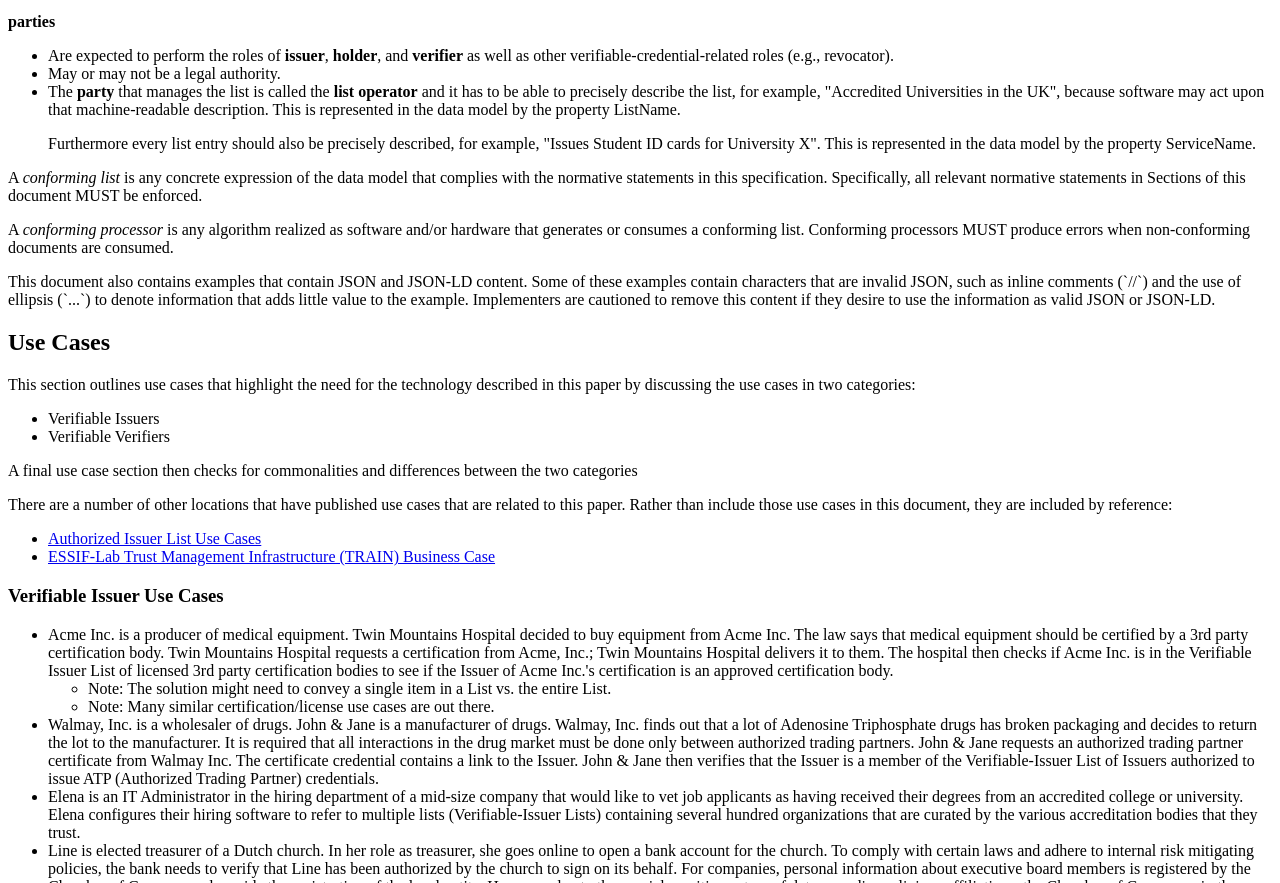
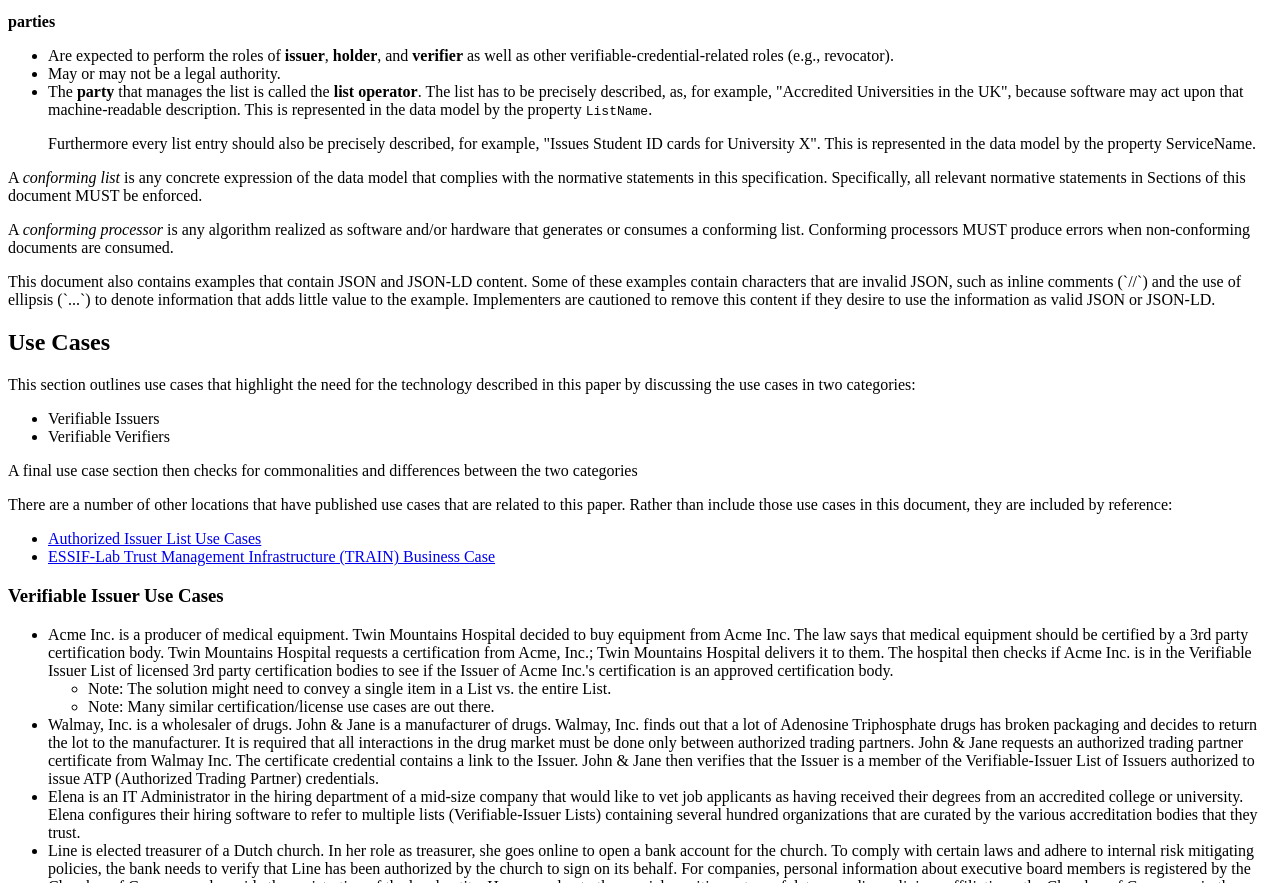
Before and after one commit to w3c-ccg/verifiable-issuers-verifiers, a plain HTML site: page index.html in a window 1280 px wide. Shown: the part 2178-3061 px from the top of the page. Drawn offline with Linux system fonts and the light colour scheme.

Commit message:
Update index.html
Co-authored-by: Ted Thibodeau Jr <tthibodeau@openlinksw.com>

```diff
--- a/index.html
+++ b/index.html
@@ -454,10 +454,10 @@ entries</strong>.
 verifiable-credential-related roles (e.g., revocator).
 <li>May or may not be a legal authority.
 <li>The <strong>party </strong>that manages the list is called the
-<strong>list operator</strong> and it has to be able to precisely
-describe the list, for example, "Accredited Universities in the UK", because
+<strong>list operator</strong>. The list has to be precisely
+described, as, for example, "Accredited Universities in the UK", because
 software may act upon that machine-readable description. This is represented
-in the data model by the property ListName.
+in the data model by the property <code>ListName</code>.
 <p>
 Furthermore every list entry should also be precisely described, for example,
 "Issues Student ID cards for University X". This is represented in the data model
```
